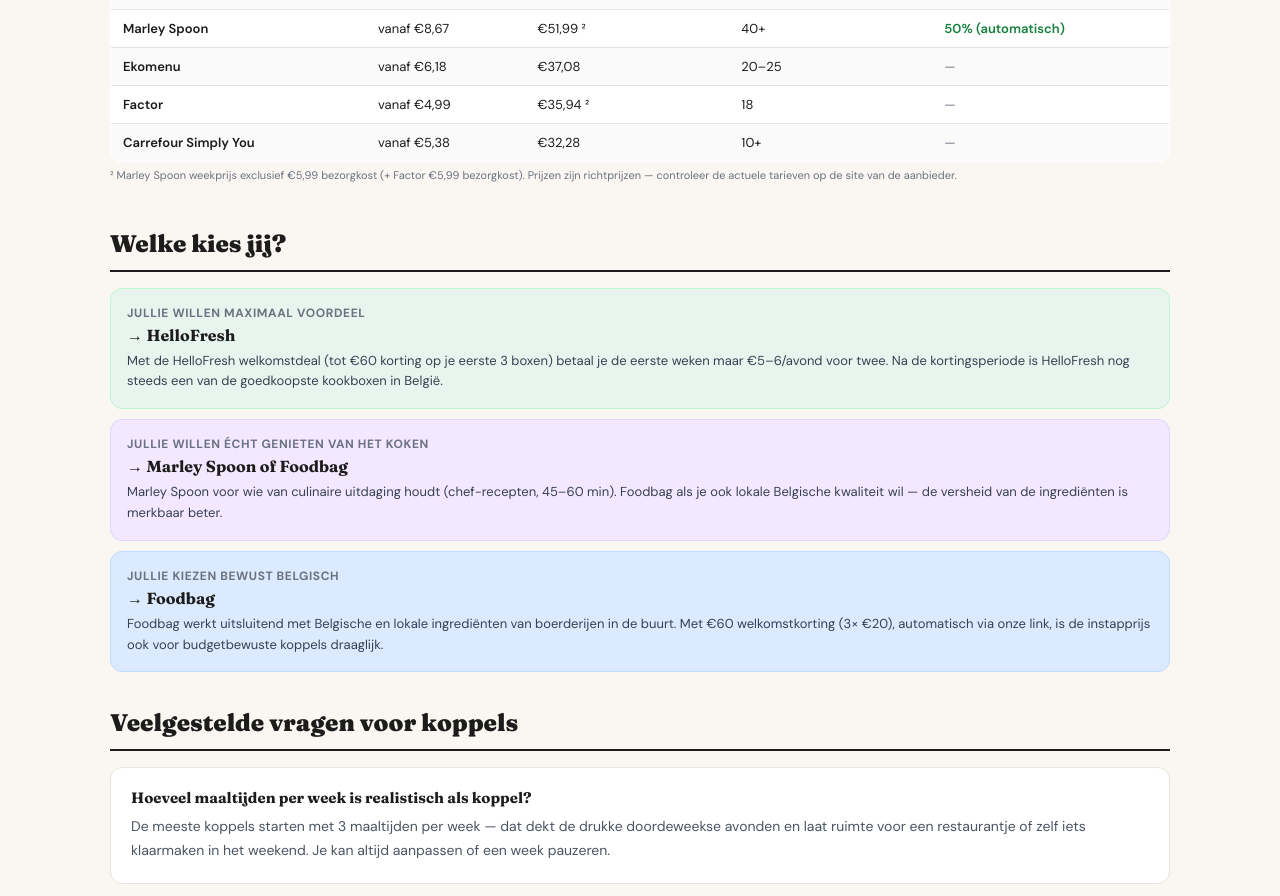
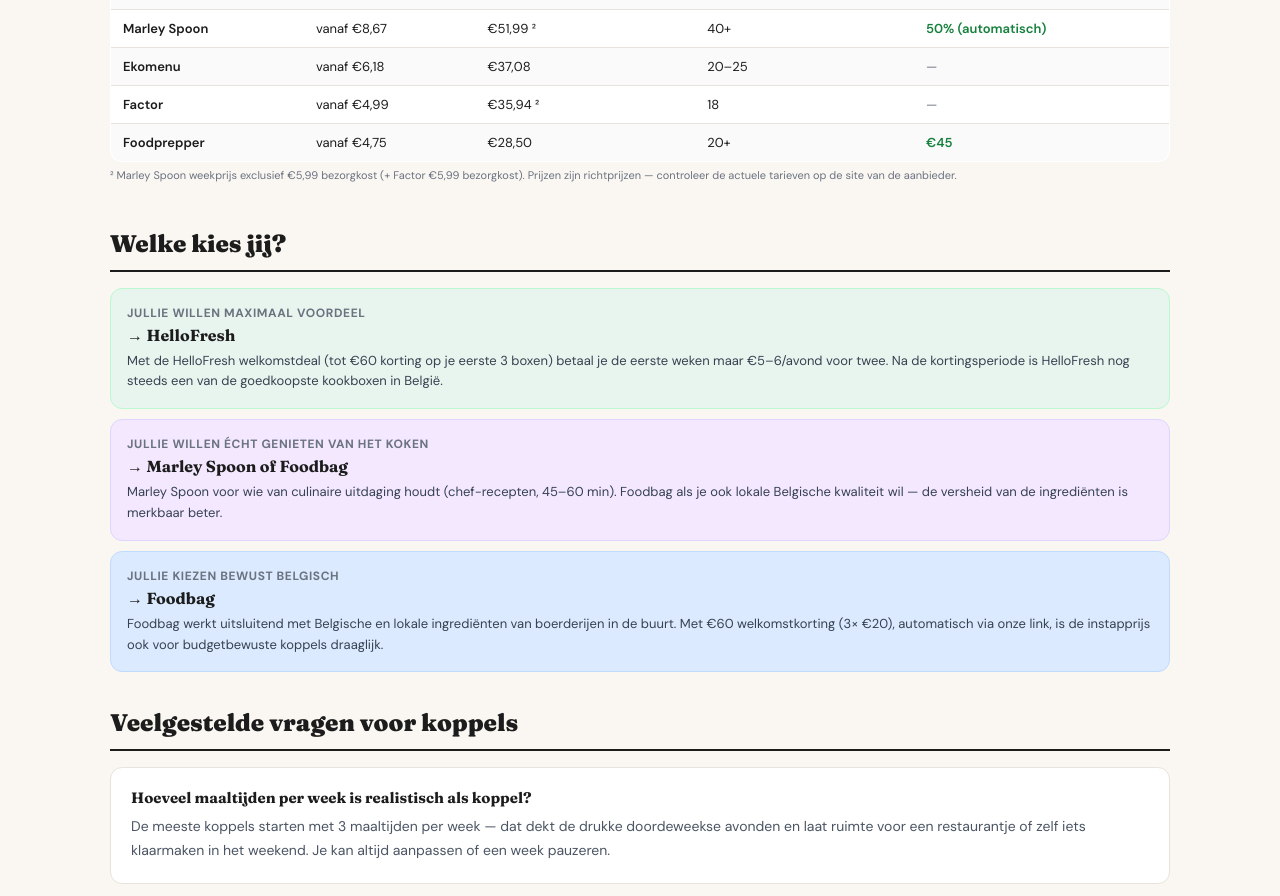
Before and after one commit to fetspets/bestemaaltijdbox, a Next.js app: page /voor/koppel in a window 1280 px wide. Shown: the part 2565-3461 px from the top of the page. Built offline with nearby package versions, Linux system fonts and the light colour scheme.

Commit message:
auto: update page.tsx

```diff
--- a/src/app/voor/koppel/page.tsx
+++ b/src/app/voor/koppel/page.tsx
@@ -283,7 +283,7 @@ export default function KoppelPage() {
                 { naam: 'Marley Spoon', portie: 'vanaf €8,67', week: '€51,99 ²', recepten: '40+', korting: '50% (automatisch)' },
                 { naam: 'Ekomenu', portie: 'vanaf €6,18', week: '€37,08', recepten: '20–25', korting: '—' },
                 { naam: 'Factor', portie: 'vanaf €4,99', week: '€35,94 ²', recepten: '18', korting: '—' },
-                { naam: 'Carrefour Simply You', portie: 'vanaf €5,38', week: '€32,28', recepten: '10+', korting: '—' },
+                { naam: 'Foodprepper', portie: 'vanaf €4,75', week: '€28,50', recepten: '20+', korting: '€45' },
               ].map((r, i) => (
                 <tr key={r.naam} style={{ borderBottom: '1px solid var(--rule)', background: i % 2 === 0 ? 'white' : '#FAFAFA' }}>
                   <td style={{ padding: '10px 12px', fontWeight: 600 }}>{r.naam}</td>
```
